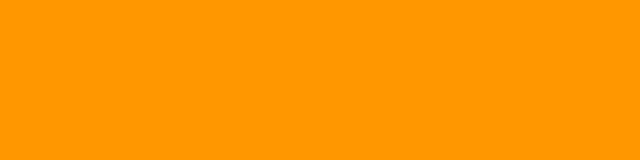
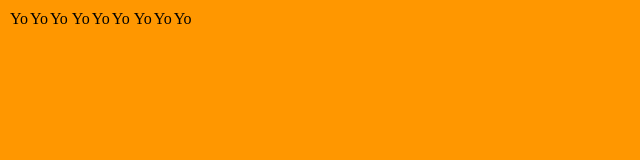
Before and after one commit to wavesinaroom/my_odin_project_tic_tac_toe, a plain HTML site: page index.html in a window 1280 px wide. Shown: the whole page, without its empty margins (0-640 px from the left). Drawn offline with Linux system fonts and the light colour scheme.

Commit message:
[Feature] Generate empty board automatically

```diff
--- a/game.js
+++ b/game.js
@@ -1,4 +1,4 @@
-documentBody: document.body;
+documentBody = document.body;
 
 const PlayerToken={
   even: Symbol("even"),
@@ -15,35 +15,32 @@ const Player=(name, token)=>{
   return name, token, score, isWinner, turn;
 }
 
-const Tile = (cellValue, playerToken) =>{
-  return {cellValue, playerToken};
+const Tile = (cellValue, playerToken, htmlCell) =>{
+  return {cellValue, playerToken, htmlCell};
 }
 
-let myTile = Tile(1, PlayerToken.even);
-console.log("value: %d, token: %s", myTile.cellValue, myTile.playerToken.toString());
-
-/*
 const GameBoard = (()=>{
 
   const gameBoardSize = 3;
+
   let board = [[gameBoardSize],[gameBoardSize],[gameBoardSize]];
+  let boardDiv = document.createElement('div');
+  documentBody.appendChild(boardDiv);
 
-    for(let i = 0; i < gameBoardSize; ++i)
+  for(let col = 0; col < gameBoardSize; ++col)
+  {
+    let colTd = document.createElement('td');
+    for(let row = 0; row < gameBoardSize; ++row)
     {
-      //let row = document.createElement('td');
-      //documentBody.appendChild(row);
-      for(let k = 0; k < gameBoardSize; ++k)
-      {
-        board[i][k] = Tile(k, "none");
-        console.log("player: %d row: %d, column: %d", board[i][k].cellValue,i,k);
-        //let column = document.createElement('td');
-        //row.appendChild(column);
-        //row.textContent = "none";
-      }
+      board[col][row] = Tile(1, PlayerToken.none, document.createElement('td'));
+      colTd.appendChild(board[col][row].htmlCell);
+      board[col][row].htmlCell.textContent = "Yo";
     }
+    boardDiv.appendChild(colTd);
+  }
   return board;
 })();
-*/
+
 
 /*
 //Game Manager
```
Also changed, not shown: index.html (+1 -1 lines).
